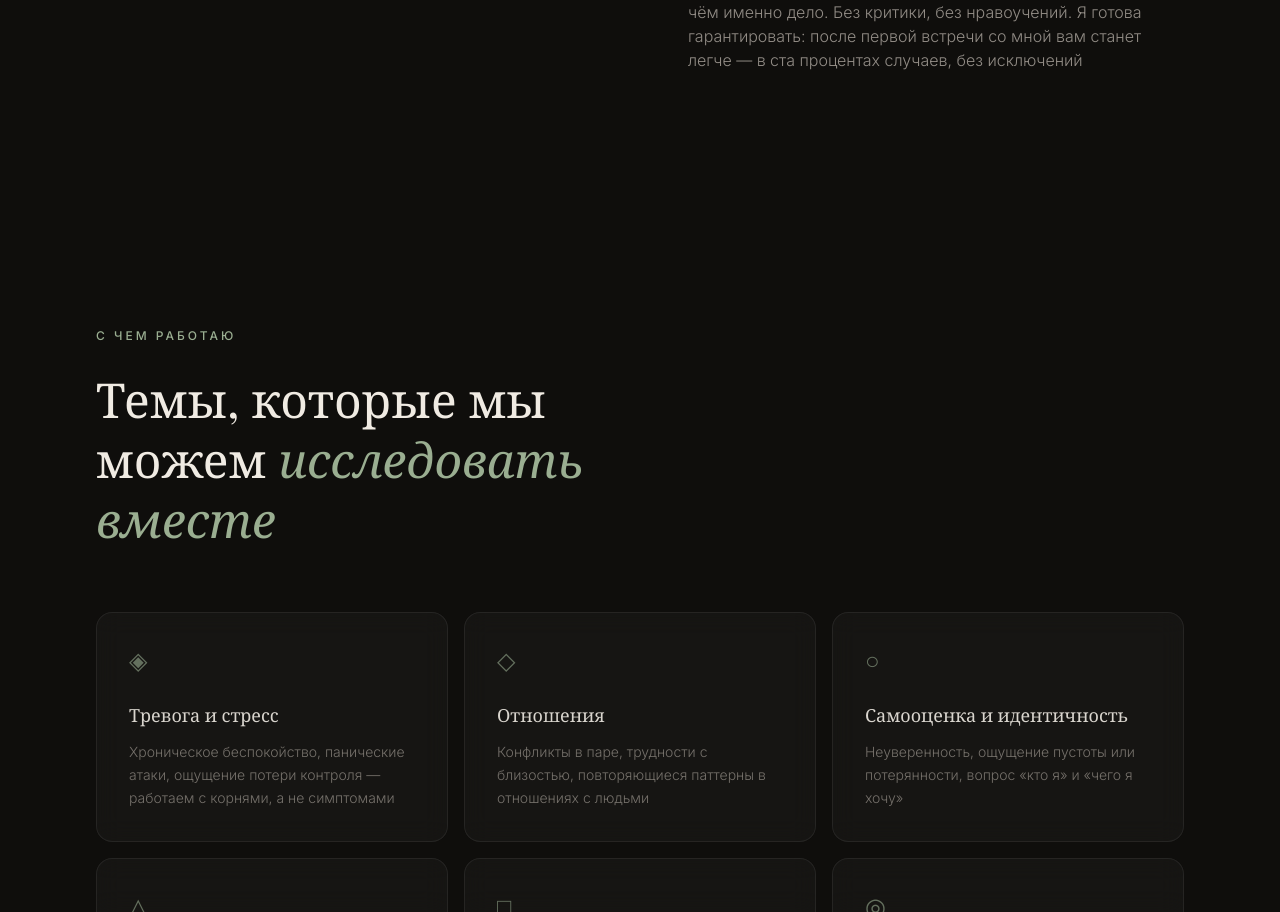
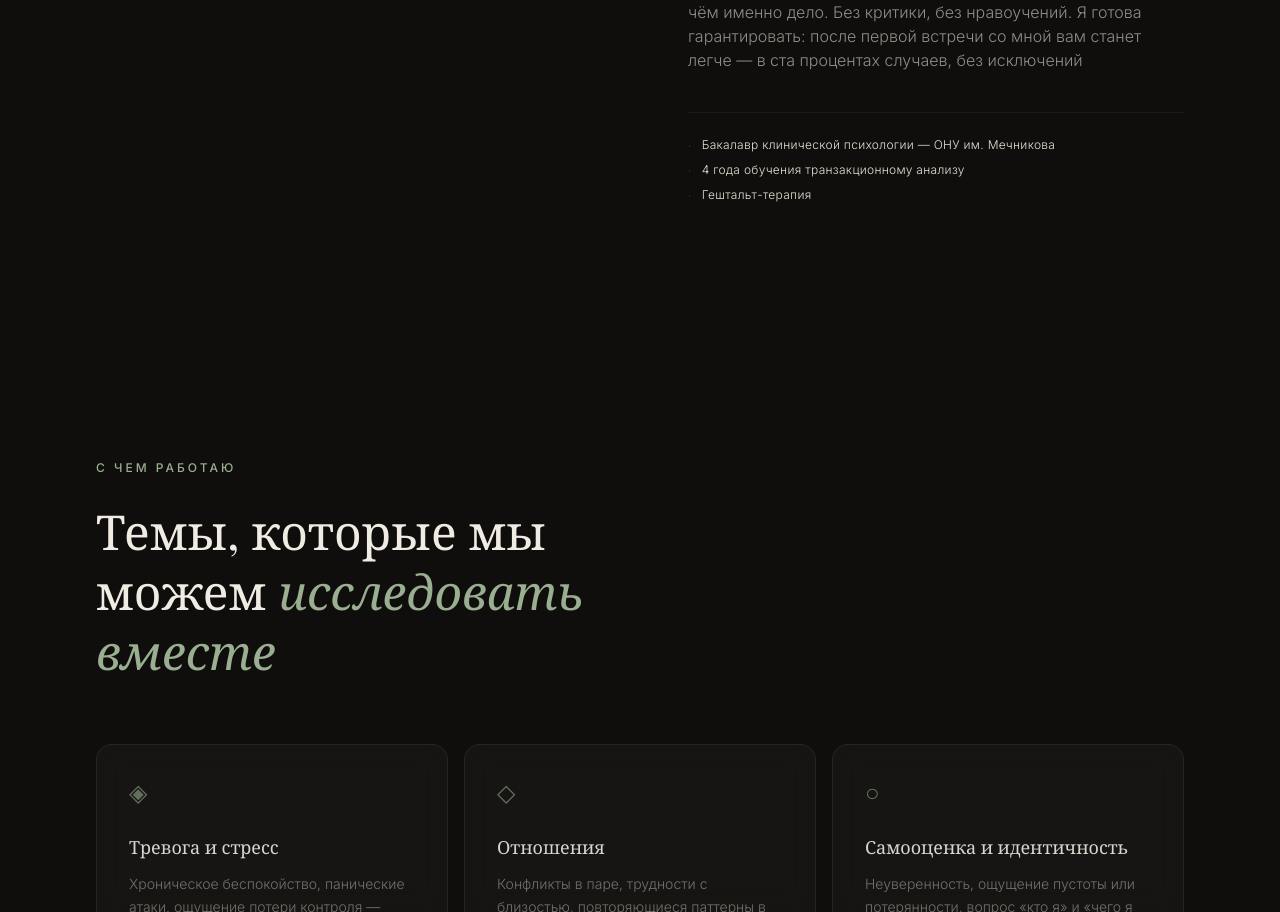
Before and after one commit to gazperious-ai/irina-psychology-site, a React (Vite) app: page / in a window 1280 px wide. Shown: the part 1704-2616 px from the top of the page. Built offline with nearby package versions, Linux system fonts and the light colour scheme; a web font is replaced by a local one.

Commit message:
update site

```diff
--- a/src/components/About.jsx
+++ b/src/components/About.jsx
@@ -136,6 +136,22 @@ export default function About() {
               </p>
             </motion.div>
 
+            <motion.ul
+              {...fadeUp(0.45)}
+              className="mt-8 sm:mt-10 space-y-2 border-t border-white/5 pt-6"
+            >
+              {[
+                'Бакалавр клинической психологии — ОНУ им. Мечникова',
+                '4 года обучения транзакционному анализу',
+                'Гештальт-терапия',
+              ].map((item) => (
+                <li key={item} className="flex items-start gap-2.5 text-xs text-[#e8e0d5]/28 font-light tracking-wide">
+                  <span className="mt-px text-[#9aae91]/35 shrink-0">·</span>
+                  {item}
+                </li>
+              ))}
+            </motion.ul>
+
           </div>
         </div>
       </div>
```
Also changed, not shown: 2 other files (tests, documents, lock files or other folders).
